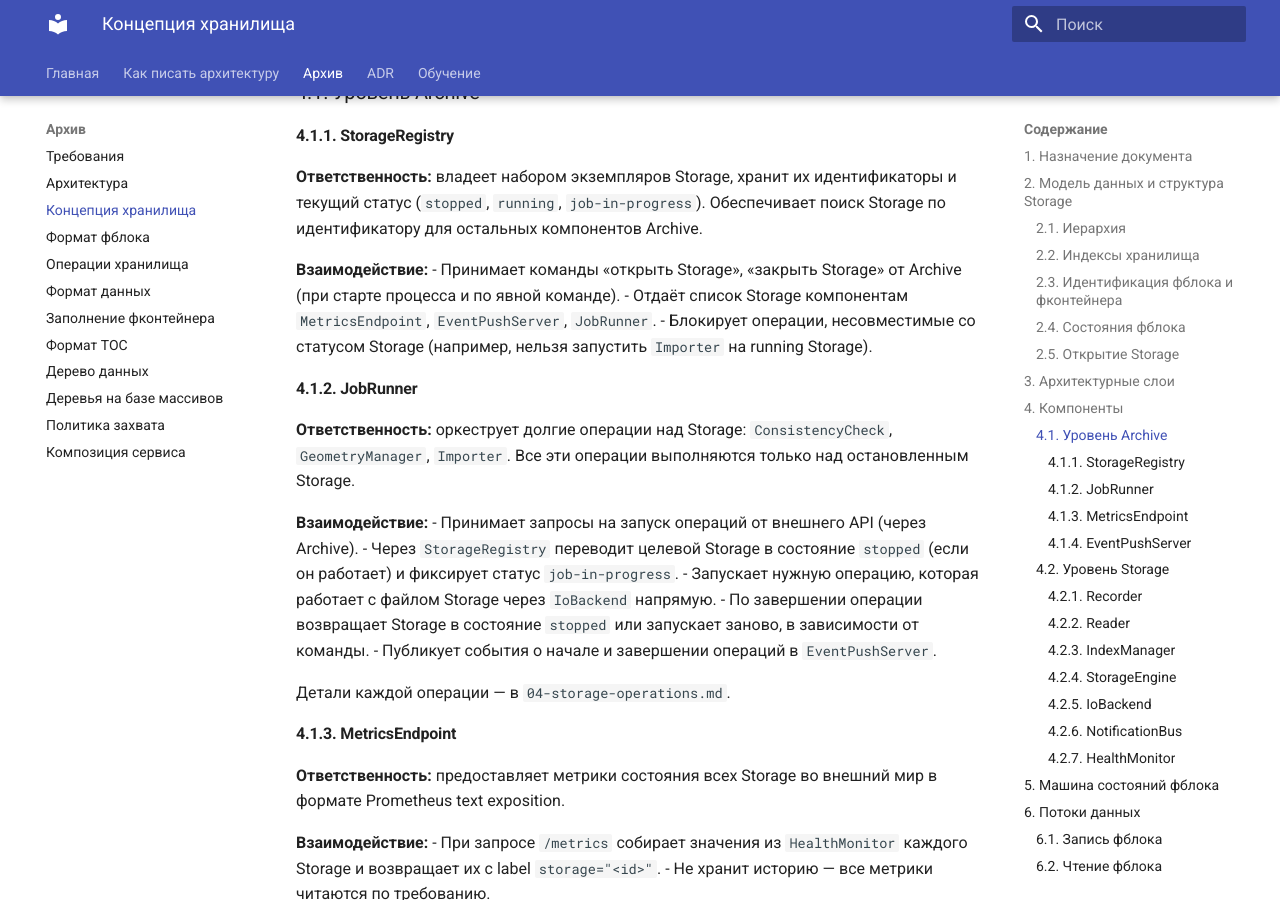
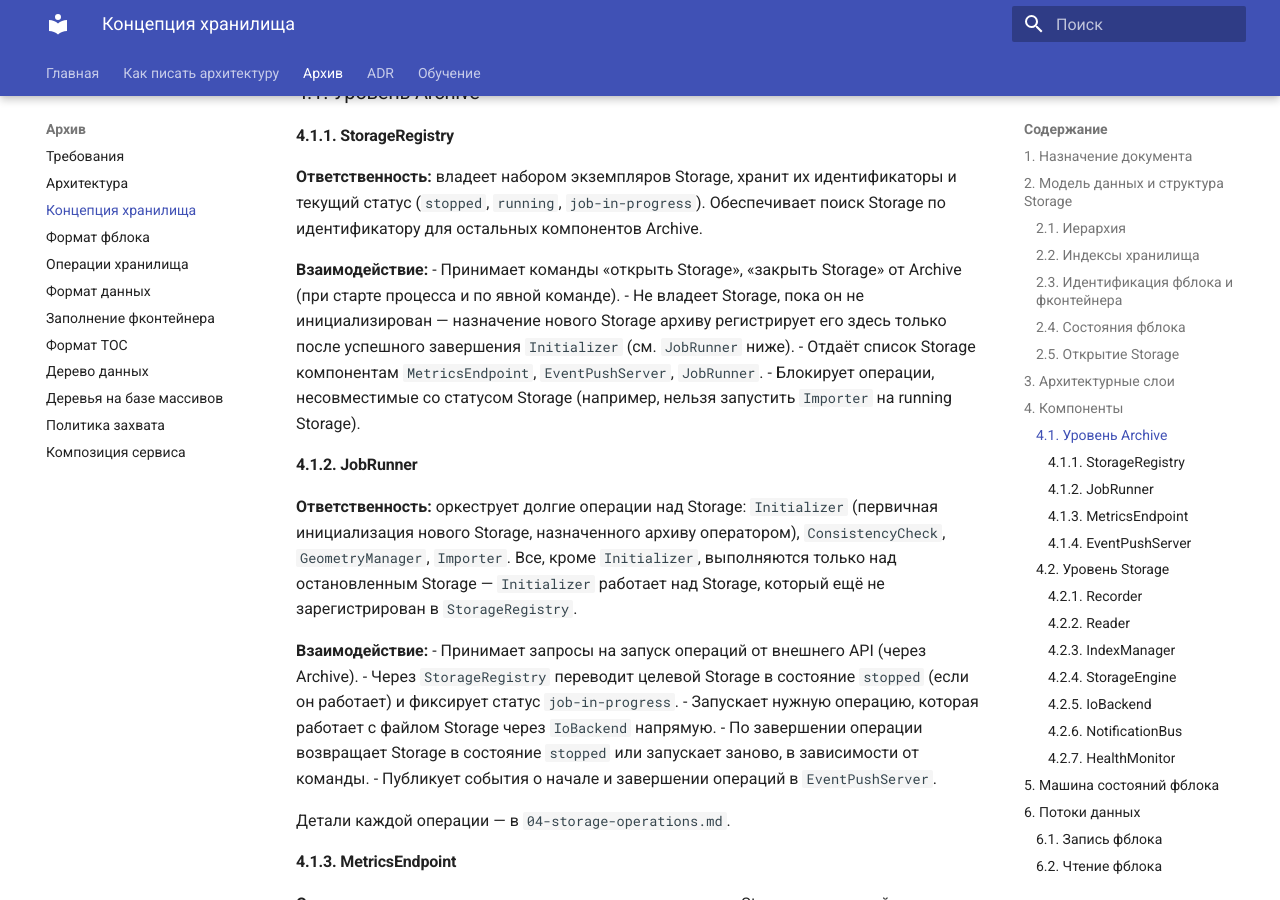
Before and after one commit to traycers/farc, an MkDocs documentation site: the page built from docs/docs/archive/02-storage.md, in a window 1280 px wide and 900 px high, scrolled down 5425 px. Built offline with MkDocs 1.6.1 and Material for MkDocs 9.7.7, drawn with Linux system fonts in a browser that asks for light colours; some of the changed text lies outside the part shown.

Commit message:
fix docs

```diff
--- a/docs/docs/archive/02-storage.md
+++ b/docs/docs/archive/02-storage.md
@@ -183,12 +183,13 @@ graph TB
 
 **Взаимодействие:**
 - Принимает команды «открыть Storage», «закрыть Storage» от Archive (при старте процесса и по явной команде).
+- Не владеет Storage, пока он не инициализирован — назначение нового Storage архиву регистрирует его здесь только после успешного завершения `Initializer` (см. `JobRunner` ниже).
 - Отдаёт список Storage компонентам `MetricsEndpoint`, `EventPushServer`, `JobRunner`.
 - Блокирует операции, несовместимые со статусом Storage (например, нельзя запустить `Importer` на running Storage).
 
 #### 4.1.2. JobRunner
 
-**Ответственность:** оркеструет долгие операции над Storage: `ConsistencyCheck`, `GeometryManager`, `Importer`. Все эти операции выполняются только над остановленным Storage.
+**Ответственность:** оркеструет долгие операции над Storage: `Initializer` (первичная инициализация нового Storage, назначенного архиву оператором), `ConsistencyCheck`, `GeometryManager`, `Importer`. Все, кроме `Initializer`, выполняются только над остановленным Storage — `Initializer` работает над Storage, который ещё не зарегистрирован в `StorageRegistry`.
 
 **Взаимодействие:**
 - Принимает запросы на запуск операций от внешнего API (через Archive).
@@ -483,7 +484,7 @@ CLI-утилита восстановления данных (раздел 7 req
 
 ### 9.3. Долгие операции
 
-`ConsistencyCheck`, `GeometryManager` и `Importer` выполняются только над **остановленным** Storage. Переход Storage в `stopped` и обратно — забота `JobRunner` и `StorageRegistry`. Во время операции файл Storage открыт компонентом JobRunner напрямую через `IoBackend`, и Recorder/Reader не существуют.
+`ConsistencyCheck`, `GeometryManager` и `Importer` выполняются только над **остановленным** Storage. Переход Storage в `stopped` и обратно — забота `JobRunner` и `StorageRegistry`. Во время операции файл Storage открыт компонентом JobRunner напрямую через `IoBackend`, и Recorder/Reader не существуют. `Initializer` — особый случай: он работает над Storage, который ещё не зарегистрирован в `StorageRegistry` вовсе, а не над зарегистрированным и остановленным.
 
 Это даёт два практически важных свойства:
 - Долгие операции не конкурируют за диск с записью и чтением.
@@ -524,7 +525,7 @@ CLI-утилита восстановления данных (раздел 7 req
 9. **Необратимость `bad`.** Фблок, помеченный `bad`, не может быть возвращён в другое состояние без полного пересоздания Storage.
 10. **Монотонность `uninitialized`.** Количество `uninitialized` фблоков монотонно убывает в течение жизни Storage: однажды записанный фблок не может вернуться в `uninitialized`. Новые `uninitialized` появляются только при расширении.
 11. **Эксклюзивность доступа.** В любой момент времени с Storage работает ровно один процесс через ровно один экземпляр библиотеки.
-12. **Режим работы и долгие операции.** Долгие операции (`ConsistencyCheck`, `GeometryManager`, `Importer`) выполняются только над Storage в состоянии `stopped`. В состоянии `running` они запрещены.
+12. **Режим работы и долгие операции.** Долгие операции (`ConsistencyCheck`, `GeometryManager`, `Importer`) выполняются только над Storage в состоянии `stopped`. В состоянии `running` они запрещены. `Initializer` — исключение: он предшествует появлению Storage в `StorageRegistry`, поэтому понятие `stopped`/`running` к нему не применимо.
 13. **Безопасность переиспользования позиций регистра каналов.** Позиция регистра переиспользуется под другой номер канала только когда счётчик ссылок на неё (сумма установленных битов этой позиции по всем `N` записям `channel_bitmap[]`) равен нулю — то есть ни один фблок в текущем состоянии каталога не ссылается на прежний номер (ADR-014).
 
 Инварианты проверяются:
```
Also changed, not shown: docs/docs/archive/01-architecture.md (+2 -2 lines), docs/docs/archive/04-storage-operations.md (+3 -1 lines), docs/docs/archive/11-service-composition.md (+7 -6 lines).
